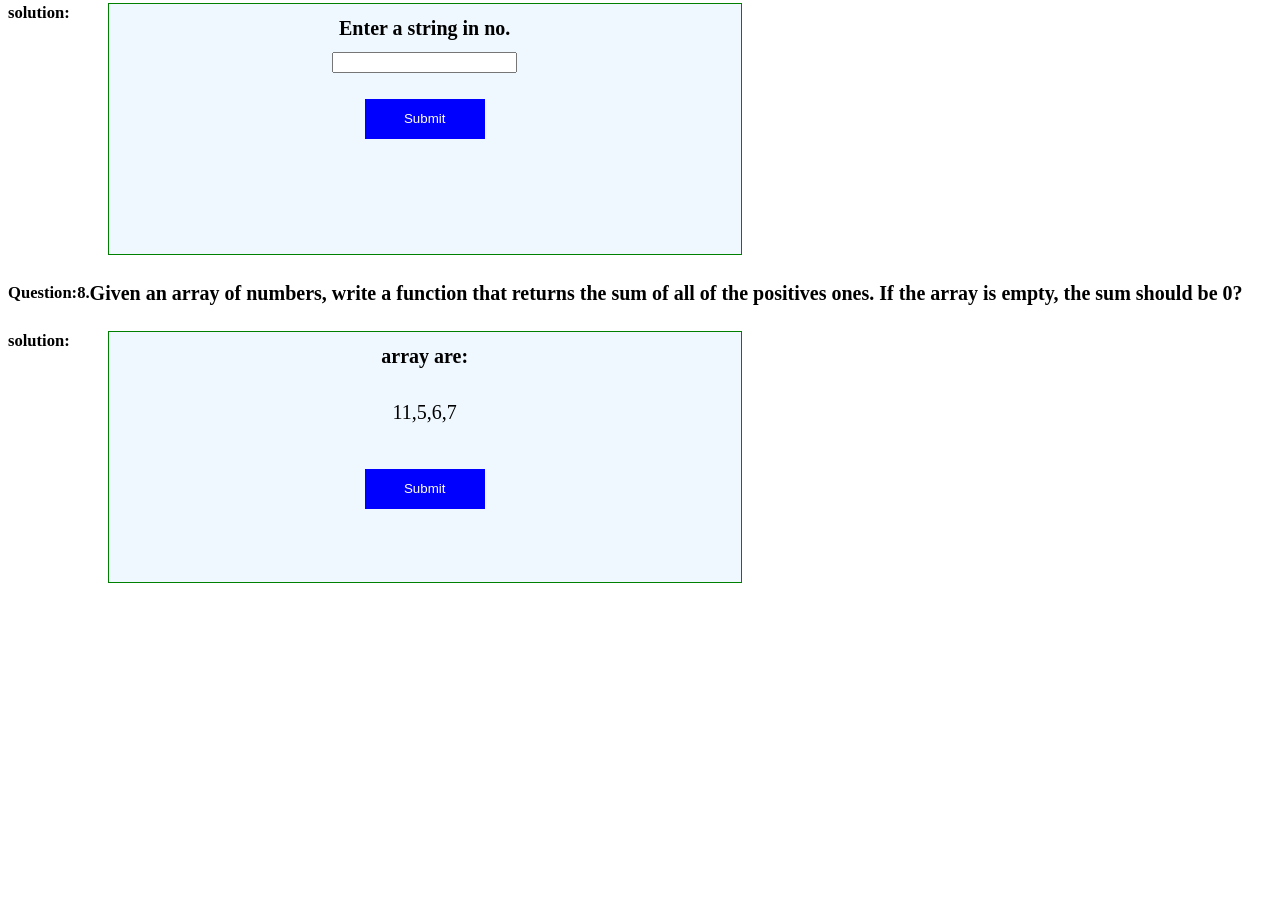
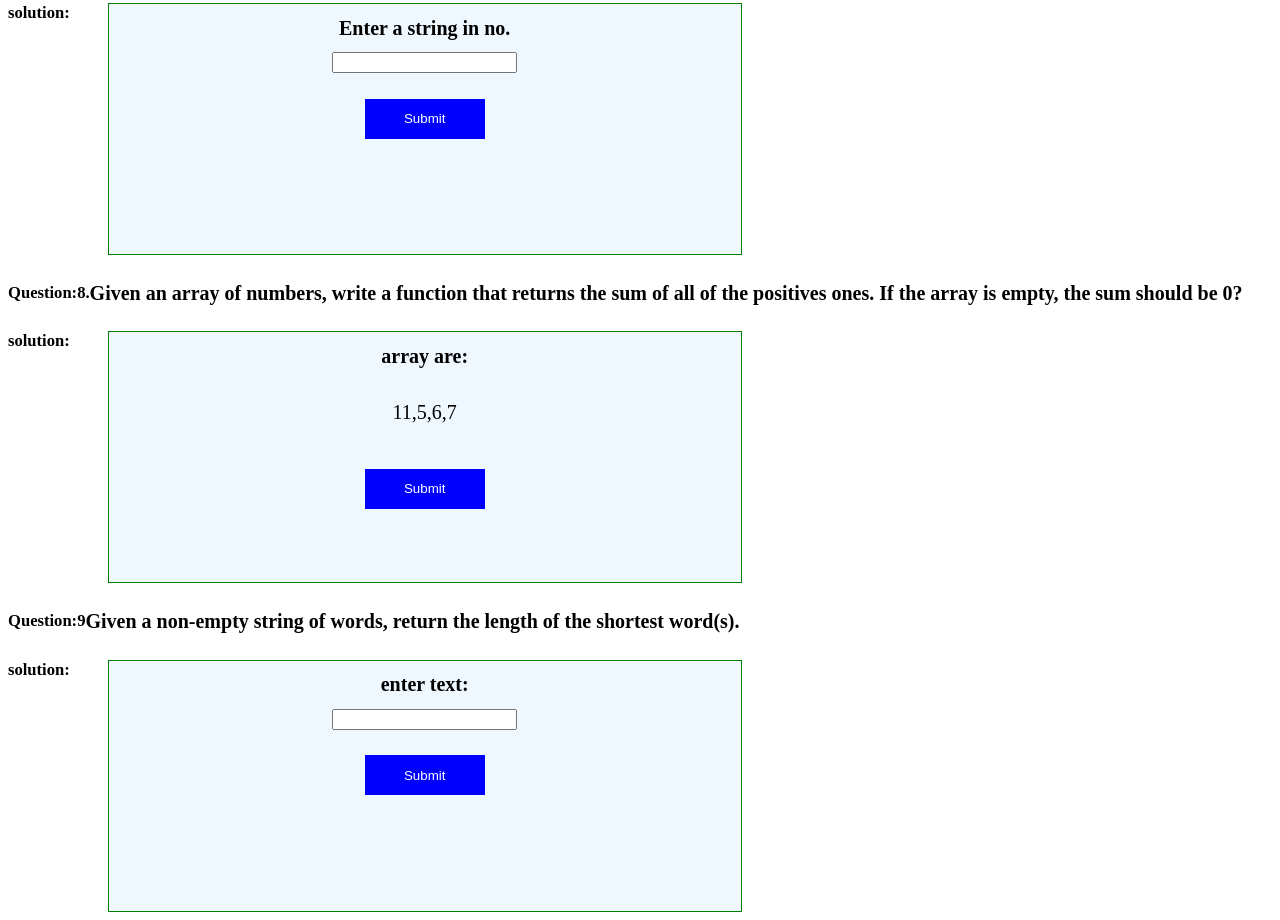
Before and after one commit to VaniAwasthi/JavaScript-Challenges, a plain HTML site: page Index.html in a window 1280 px wide. Shown: the part 2168-3088 px from the top of the page. Before the commit the page ends 2759 px from the top, so only its background shows below. Drawn offline with Linux system fonts and the light colour scheme.

Commit message:
Add existing project files to Git

```diff
--- a/Index.html
+++ b/Index.html
@@ -147,6 +147,24 @@
         </div>
 
     </div>
+    <div class="ninth">
+        <div class="questionSection">
+            <h5>Question:9</h5>
+            <h4> Given a non-empty string of words, return the length of the shortest word(s).</h4>
+        </div>
+        <div class="solutionSection">
+            <h5 id="solution">solution:</h5>
+            <div class = "results">
+                <h4 class="enterValue" > enter text:</h4>
+                <input type = "text" name = "inputText" id = "textAreas"/>
+                <button class="btn" onclick = "findShortestWord()" > Submit </button>
+                <div class = "resultText">
+                    <p id = "sortedstring"> </p>
+                </div>
+            </div>
+        </div>
+
+    </div>
     <script src="Index.js"></script>
 </body>
 </html>
--- a/Index.js
+++ b/Index.js
@@ -93,9 +93,6 @@ function convertingInDcendinOrder(){
 var arr=[11,5,6,7];
     document.getElementById("ArrayNumber").innerHTML=arr
 function positiveSum() {
-
-
-    // Creating variable to store the sum
     var sum = 0;
 
     // Running the for loop
@@ -108,3 +105,18 @@ function positiveSum() {
     document.getElementById("SummOfNum").innerHTML=sum;
 
 }
+  //end of solution//
+  //Given a non-empty string of words, return the length of the shortest word(s).//
+  //solution//
+  let input = document.getElementById("textAreas");
+  let sentence = input.value;
+  var result9=document.getElementById("sortedstring")
+  result9.innerText = findShortestWord(sentence);
+function findShortestWord(sentence) {
+  let wordsArray = sentence.split(" ");
+  wordsArray = wordsArray.map((word) => word.replace(/\./g, ""));
+  let shortest = wordsArray.reduce((current, previous) => {
+    return current.length < previous.length ? current : previous;
+  });
+  return shortest;
+}
```
